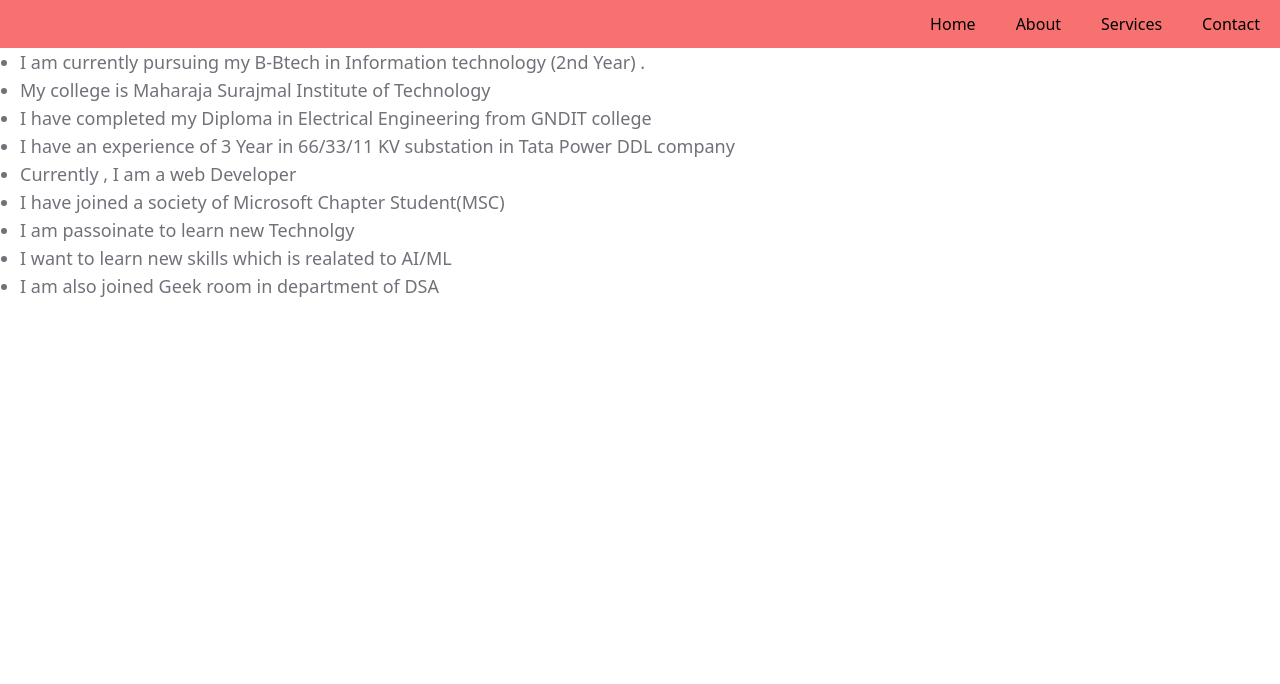
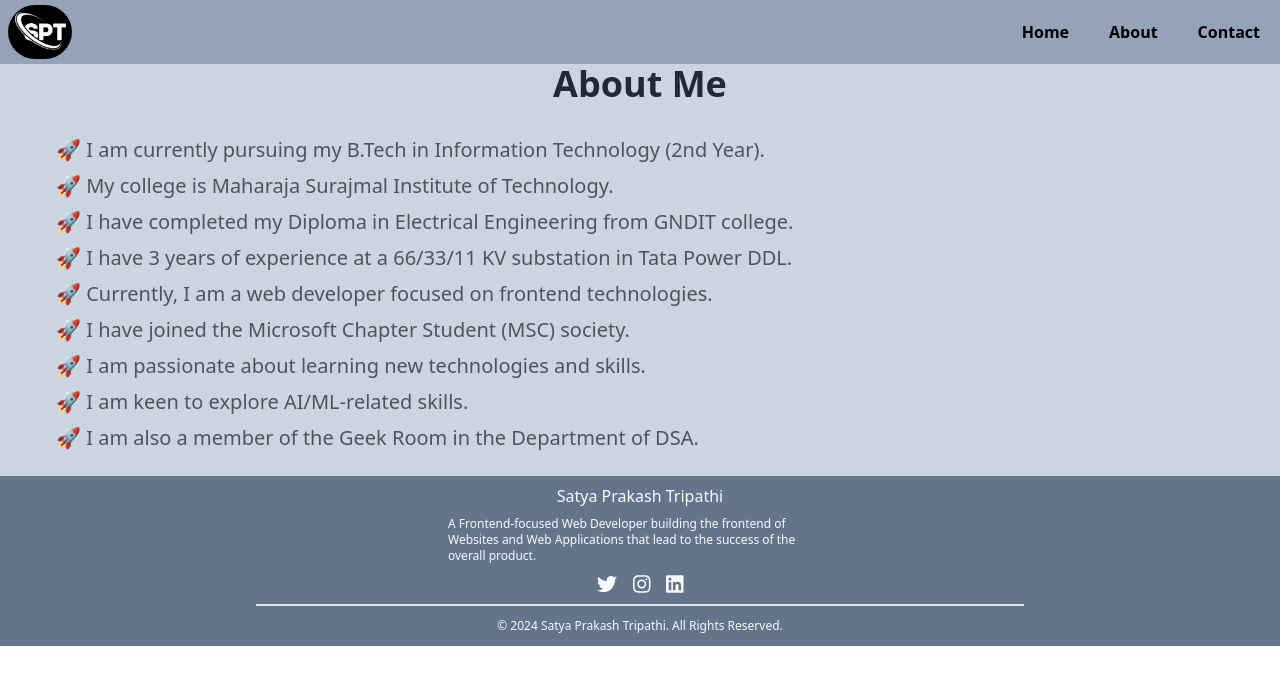
Before and after one commit to satya94406/satyaPortfolio, a React (Create React App) app: page /About in a window 1280 px wide. Shown: the top 684 px of the page. Built offline with nearby package versions, Linux system fonts and the light colour scheme.

Commit message:
Initial commit

```diff
--- a/package.json
+++ b/package.json
@@ -3,6 +3,11 @@
   "version": "0.1.0",
   "private": true,
   "dependencies": {
+    "@fortawesome/fontawesome-svg-core": "^6.6.0",
+    "@fortawesome/free-brands-svg-icons": "^6.6.0",
+    "@fortawesome/free-regular-svg-icons": "^6.6.0",
+    "@fortawesome/free-solid-svg-icons": "^6.6.0",
+    "@fortawesome/react-fontawesome": "^0.2.2",
     "@testing-library/jest-dom": "^5.17.0",
     "@testing-library/react": "^13.4.0",
     "@testing-library/user-event": "^13.5.0",
@@ -11,6 +16,7 @@
     "react-icons": "^5.3.0",
     "react-router-dom": "^6.26.2",
     "react-scripts": "5.0.1",
+    "tailwind-merge": "^2.5.3",
     "web-vitals": "^2.1.4"
   },
   "scripts": {
--- a/src/App.js
+++ b/src/App.js
@@ -3,17 +3,15 @@ import Header from "./components/Header";
 import Body from "./components/Body";
 import { BrowserRouter ,Route,Routes,Router } from "react-router-dom";
 import About from "./components/About";
-import Services from "./components/Services";
 import Contact from "./components/Contact";
 const App=()=>{
   return (
     <div >
       <BrowserRouter>
-         <Header/>
+         <Header />
          <Routes>
               <Route path='/' element={<Body/>}/>
               <Route path='/About' element={<About/>}/>
-              <Route path='/Services' element={<Services/>}/>
               <Route path='Contact' element={<Contact/>}/>
           </Routes>
       </BrowserRouter>
--- a/src/components/About.js
+++ b/src/components/About.js
@@ -1,21 +1,28 @@
-const About=()=>{
-    return(
-        <>
-          <div className="text-lg text-zinc-500">
-             <ol className="list-disc ml-5">
-                <li>I am currently pursuing my B-Btech in Information technology (2nd Year) .</li>
-                <li>My college is Maharaja Surajmal Institute of Technology </li>
-                <li>I have completed my Diploma in Electrical Engineering from GNDIT college</li>
-                <li>I have an experience of 3 Year in 66/33/11 KV substation in Tata Power DDL company</li>
-                <li>Currently , I am a web Developer</li>
-                <li>I have joined a society of Microsoft Chapter Student(MSC)</li>
-                <li>I am passoinate to learn new Technolgy </li>
-                <li>I want to learn new skills which is realated to AI/ML</li>
-                <li>I am also joined Geek room in department of DSA</li>
-             </ol>
-          </div>
-        </>
-    )
-}
+import Footer from "./Footer";
 
-export default About ;
+const About = () => {
+  return (
+    <>
+      <div className="bg-slate-300   pt-16">
+          <h1 className="text-4xl font-bold text-gray-800 mb-8 text-center">
+            About Me
+          </h1>
+          <ul className=" text-lg text-zinc-600 md:text-xl md:px-10 pb-2 ml-2 ">
+            <li className="pb-2 ml-2 animate-fadeIn delay-[1000ms]">🚀  I am currently pursuing my B.Tech in Information Technology (2nd Year).</li>
+            <li className="pb-2 ml-2 animate-fadeIn delay-[2000ms]">🚀  My college is Maharaja Surajmal Institute of Technology.</li>
+            <li className="pb-2 ml-2 animate-fadeIn delay-[3000ms]">🚀  I have completed my Diploma in Electrical Engineering from GNDIT college.</li>
+            <li className="pb-2 ml-2 animate-fadeIn delay-[4000ms]">🚀  I have 3 years of experience at a 66/33/11 KV substation in Tata Power DDL.</li>
+            <li className="pb-2 ml-2 animate-fadeIn delay-[5000ms]">🚀  Currently, I am a web developer focused on frontend technologies.</li>
+            <li className="pb-2 ml-2 animate-fadeIn delay-[6000ms]">🚀  I have joined the Microsoft Chapter Student (MSC) society.</li>
+            <li className="pb-2 ml-2 animate-fadeIn delay-[7000ms]">🚀  I am passionate about learning new technologies and skills.</li>
+            <li className="pb-2 ml-2 animate-fadeIn delay-[8000ms]">🚀  I am keen to explore AI/ML-related skills.</li>
+            <li className="pb-4 ml-2 animate-fadeIn delay-[9000ms]">🚀  I am also a member of the Geek Room in the Department of DSA.</li>
+          </ul>
+
+        <Footer />
+      </div>
+    </>
+  );
+};
+
+export default About;
--- a/src/components/Body.js
+++ b/src/components/Body.js
@@ -1,23 +1,35 @@
-import photo from "../Assests/images/photo.jpeg"
+import { useEffect, useState } from "react";
+import { Link } from "react-router-dom";
+import photo from "../Assests/images/photo.jpeg";
+import Footer from "./Footer";
 
-const Body=()=>{
+const Body = () => {
+  const [bounce, setBounce] = useState(true);
+
+  useEffect(() => {
+    setTimeout(() => {
+      setBounce(false);
+    }, 3000);
+    }, []);
+
   return (
     <>
-         <div className="flex items-center justify-between  bg-slate-700 ">
-            <div className="flex-wrap">
-              <h1 className="font-bold ml-6 text-1xl text-zinc-300 ">
-                Hello,
-              </h1>
-              <h1 className="font-bold ml-6 text-3xl text-zinc-50"> I'm <span className="text-yellow-500">Satya Prakash</span></h1>
-              <h1 className="font-bold ml-6 text-3xl text-zinc-50">Web Developer</h1>
-              <p className="text-sm font-serif ml-6 text-gray-400">
-                I am a React Js Developer and passionate to make user friendly website.<span className="text-sm font-serif ml-6 text-gray-400">“Great web design without functionality is like a sports car with no engine.”</span>
+      <div className="bg-slate-300 pt-16">
+        <div className="flex flex-col md:flex-row items-center justify-center bg-slate-700 px-4 pb-5">
+          <div className={`text-center md:text-left md:ml-8 ${bounce ? 'animate-bounce ' : ''}`}>
+            <h1 className="font-bold text-2xl text-zinc-300 mb-2">Hello,</h1>
+            <h1 className="font-bold text-4xl text-zinc-50 mb-2"> I'm <span className="text-yellow-500 animate-pulse">Satya Prakash</span></h1>
+            <h1 className="font-bold text-3xl text-zinc-50 mb-4">Web Developer</h1>
+            <p className="text-sm font-serif text-gray-400 max-w-lg">   I am a React.js Developer and passionate about making user-friendly websites.
+              <span className="text-sm font-serif text-gray-400 italic mt-2 block">  “Great web design without functionality is like a sports car with no engine.” </span>
             </p>
           </div>
-            <img className=" w-1/4 rounded-full mx-10 my-2" src={photo} alt="satya photo" />
+          <img className="w-1/4 pt-4 rounded-full mt-6 md:mt-0 md:ml-10 hidden md:block" src={photo} alt="Satya Prakash" />
+        </div>
+        <Footer />
       </div>
     </>
-    )
-}
+  );
+};
 
-export default Body ;
+export default Body;
--- /dev/null
+++ b/src/components/Footer.js
@@ -0,0 +1,25 @@
+import { faInstagram } from "@fortawesome/free-brands-svg-icons/faInstagram";
+import { faLinkedin } from "@fortawesome/free-brands-svg-icons/faLinkedin";
+import { faTwitter } from "@fortawesome/free-brands-svg-icons/faTwitter";
+import { FontAwesomeIcon } from "@fortawesome/react-fontawesome";
+
+const Footer = () => {
+  return (
+     <div className="bg-slate-500 text-gray-50  mt-0">
+        <div>
+            <h1 className="flex justify-center py-2">Satya Prakash Tripathi</h1>
+            <p className="text-xs max-w-sm mx-auto">A Frontend-focused Web Developer building the frontend of Websites and Web Applications that lead to the success of the overall product.</p>
+        </div>
+        <div className="flex justify-center py-2 ">
+            <a href="https://x.com/TripathiSa12443?t=gtVkG6oOMB8S1baj4Z7PZw&s=09"   target="_blank"  className="mx-2"><FontAwesomeIcon size="lg" icon={faTwitter}/></a>
+            <a href="https://www.instagram.com/invites/contact/?igsh=cp9ho96pvfke&utm_content=bnorbgh"   target="_blank"  className="mx-2"><FontAwesomeIcon size="lg" icon={faInstagram}/></a>
+            <a href="https://www.linkedin.com/in/satya-prakash-tripathi-44a07b2b2"   target="_blank"  className="mx-2"><FontAwesomeIcon size="lg" icon={faLinkedin}/></a>
+        </div>
+        <div className="border-t-2 max-w-screen-md mx-auto ">
+            <p className="text-center text-xs py-3">&copy; 2024 Satya Prakash Tripathi. All Rights Reserved.</p>
+        </div>
+     </div>
+  );
+};
+
+export default Footer;
--- a/src/components/Header.js
+++ b/src/components/Header.js
@@ -1,16 +1,39 @@
 import { Link } from "react-router-dom";
+import logo from "../Assests/images/logo.jpeg";
+import { faBars } from "@fortawesome/free-solid-svg-icons/faBars";
+import { useState } from "react";
+import { FontAwesomeIcon } from "@fortawesome/react-fontawesome";
 
 const Header=()=>{
+    const [ismenuOpen , setIsmenuOpen] = useState(false) ;
+
+    const togglemenu=()=>{
+           setIsmenuOpen(!ismenuOpen) ;
+    }
+
     return(
         <>
-            <div >
-                    <ul className="bg-red-400 flex justify-end ">
-                    <li className="mx-5 my-3 hover:text-white "><Link to="/">Home</Link></li>
-                    <li className="mx-5 my-3  hover:text-white "><Link to="/About">About</Link></li>
-                    <li className="mx-5 my-3  hover:text-white "><Link to="Services">Services</Link></li>
-                    <li className="mx-5 my-3  hover:text-white "><Link to="Contact">Contact</Link></li>
+            <div className="bg-slate-400 fixed w-full flex justify-between items-center z-10 max-h-16">
+               <img className="w-20 p-2 rounded-full " src={logo} alt="logo" ></img>
+
+               <button className="md:hidden p-3" onClick={togglemenu}>
+                   <FontAwesomeIcon icon={faBars} />
+               </button>
+
+
+                <ul className="hidden md:flex ">
+                    <li className="mx-5 my-3 hover:text-white "><Link className="hover:underline font-bold" to="/">Home</Link></li>
+                    <li className="mx-5 my-3  hover:text-white "><Link className="hover:underline font-bold" to="/About">About</Link></li>
+                    <li className="mx-5 my-3  hover:text-white "><Link className="hover:underline font-bold" to="Contact">Contact</Link></li>
                 </ul>
 
+                { ismenuOpen &&
+                <ul className="absolute top-16  w-full bg-slate-400 flex flex-col border-t-[0.1px] border-neutral-600 md:hidden">
+                    <li className="mx-5 my-3 hover:text-white " onClick={togglemenu}><Link className="hover:underline font-bold block " to="/">Home</Link></li>
+                    <li className="mx-5 my-3  hover:text-white " onClick={togglemenu}><Link className="hover:underline font-bold block " to="/About">About</Link></li>
+                    <li className="mx-5 my-3  hover:text-white " onClick={togglemenu}><Link className="hover:underline font-bold block  " to="Contact">Contact</Link></li>
+                </ul>
+                }
             </div>
         </>
     )
--- a/src/components/Home.js
+++ b/src/components/Home.js
@@ -1,7 +1,6 @@
 const Home=()=>{
     return(
         <>
-
         </>
     )
 }
--- a/src/components/Services.js
+++ /dev/null
@@ -1,9 +0,0 @@
-const Services=()=>{
-    return(
-        <>
-
-        </>
-    )
-}
-
-export default Services ;
--- a/tailwind.config.js
+++ b/tailwind.config.js
@@ -1,8 +1,18 @@
 /** @type {import('tailwindcss').Config} */
 module.exports = {
-  content: ["./src/**/*.{html,js}"],
+  content: ["./src/**/*.{html,js,jsx}"],
   theme: {
-    extend: {},
+    extend: {
+      keyframes: {
+        fadeIn: {
+          '0%': { opacity: '0', transform: 'translateY(20px)' },
+          '100%': { opacity: '1', transform: 'translateY(0)' },
+        },
+      },
+      animation: {
+        fadeIn: 'fadeIn 0.5s ease-in-out forwards',
+      },
+    },
   },
   plugins: [],
-}
+};
```
Also changed, not shown: src/components/Contact.js (+12 -7 lines), src/Assests/images/logo.jpeg (added), 1 other file (tests, documents, lock files or other folders). Lines whose indentation alone changed are shown as unchanged.
